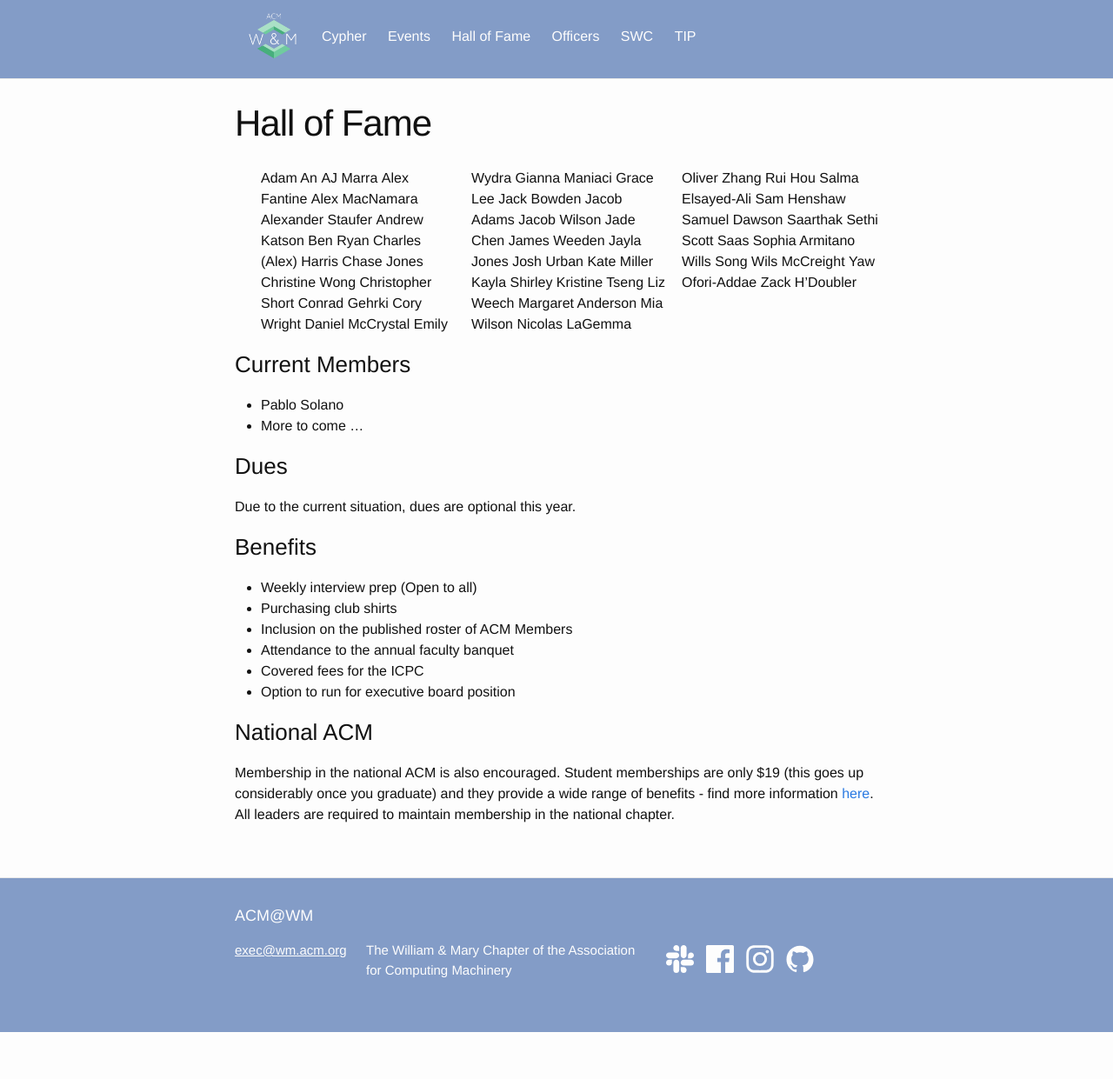
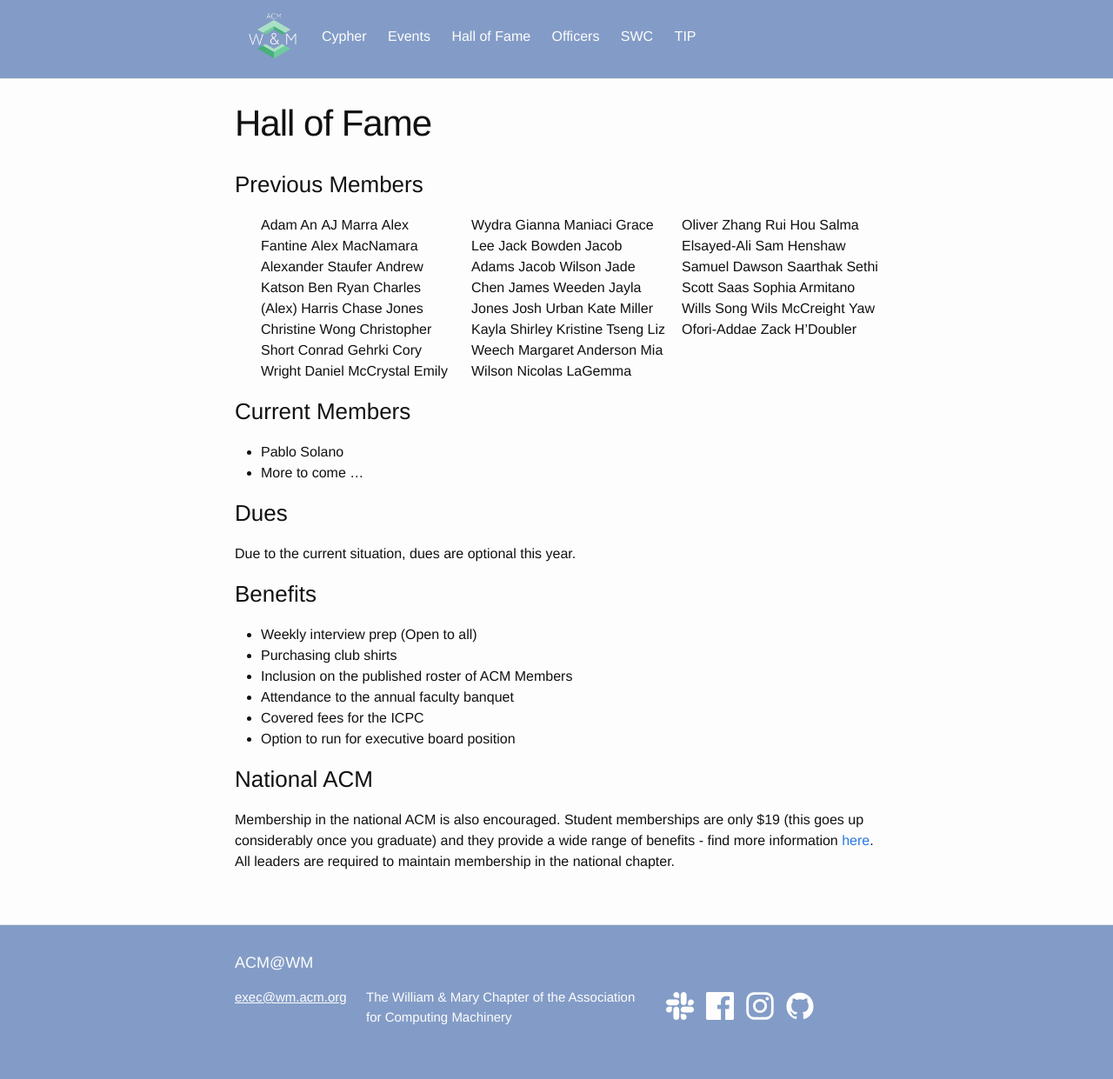
Before and after one commit to ACMWM/acmwm.github.io, a Jekyll site: the page built from _pages/hall_of_fame.md, in a window 1280 px wide. Shown: the whole page at 87% size. Built offline with Jekyll 4.4.1, drawn with Linux system fonts in a browser that asks for light colours; before the commit the page ends 1187 px from its top, so only the background shows below that.

Commit message:
made a previous members section

```diff
--- a/_pages/hall_of_fame.md
+++ b/_pages/hall_of_fame.md
@@ -5,6 +5,7 @@ title: Hall of Fame
 menu: Hall of Fame
 css: hall_of_fame
 ---
+### Previous Members
 <div class="prev_members" markdown="1">
 
 * Adam An
```
